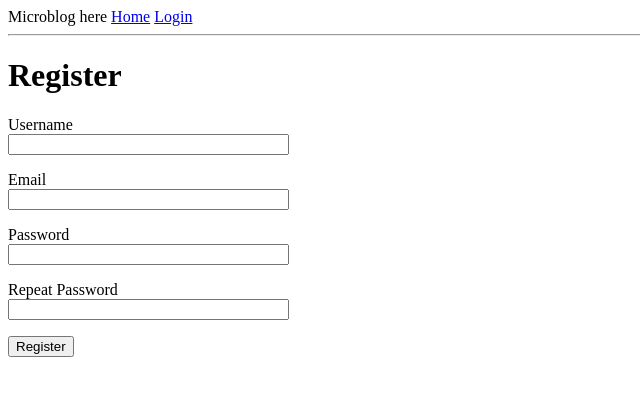
After one commit to nhson/flask-microblog, a Flask app: page /register in a window 1280 px wide. The commit adds this page. Shown: the top 396 px of the page, without its empty margins (0-640 px from the left). Run offline with Flask 3, Linux system fonts and the light colour scheme.

Commit message:
User register and error handle

```diff
--- a/app/forms.py
+++ b/app/forms.py
@@ -1,9 +1,52 @@
 from flask_wtf import FlaskForm
-from wtforms import StringField, PasswordField, BooleanField, SubmitField
-from wtforms.validators import DataRequired
+from wtforms import StringField, PasswordField, BooleanField, SubmitField, TextAreaField
+from wtforms.validators import ValidationError, DataRequired, Email, EqualTo, Length
+import sqlalchemy as sa
+from app import db
+from app.models import User
 
 class LoginForm(FlaskForm):
     username = StringField('Username', validators=[DataRequired()])
     password = PasswordField('Password', validators=[DataRequired()])
     remember_me = BooleanField('Remember me')
     submit = SubmitField('Sign in')
+
+class RegistrationForm(FlaskForm):
+    username = StringField('Username', validators=[DataRequired()])
+    email = StringField('Email', validators=[DataRequired(), Email()])
+    password = PasswordField('Password',validators=[DataRequired()])
+    password2 = PasswordField('Repeat Password',validators=[DataRequired(), EqualTo('password')])
+    submit = SubmitField('Register')
+
+    def validate_username(self, username):
+        user = db.session.scalar(sa.select(User).where(
+            User.username == username.data
+        ))
+        if user is not None:
+            raise ValidationError('Please use a difference username.')
+
+    def validate_email(self, email):
+        email = db.session.scalar(sa.select(User).where(
+            User.email == email.data
+        ))
+        if email is not None:
+            raise ValidationError('Please use a difference email.')
+
+class EditProfileForm(FlaskForm):
+    username = StringField('Username', validators=[DataRequired()])
+    about_me = TextAreaField('About me', validators=[Length(min=0, max=140)])
+    submit = SubmitField('Update')
+
+    def __init__(self, original_username, *args, **kwargs):
+        super().__init__(*args, **kwargs)
+        self.original_username = original_username
+
+    def validate_username(self, username):
+        print(username.data)
+        if username.data != self.original_username:
+            user = db.session.scalar(sa.select(User).where(
+                User.username == self.username.data))
+
+            if user is not None:
+                print(user)
+                raise ValidationError('Please use a different username.')
--- a/app/routes.py
+++ b/app/routes.py
@@ -1,11 +1,23 @@
 from flask import render_template, flash, redirect, url_for
 from app import app
+from app import db
 from app.forms import LoginForm
+from app.forms import RegistrationForm
+from app.forms import EditProfileForm
+
+from flask_login import current_user, login_user, logout_user
+from flask_login import login_required
+import sqlalchemy as sa
+
+from flask import request
+from urllib.parse import urlsplit
+from datetime import datetime, timezone
+from app.models import User
 
 @app.route('/')
 @app.route('/index')
+@login_required
 def index():
-    user = {'username': 'Hoang Son'}
     posts = [
         {
             'author':{'username': 'John'},
@@ -16,12 +28,72 @@ def index():
             'body': 'Beautiful day in Canada'
         }
     ]
-    return render_template('index.html', title='Home', user=user, posts=posts)
+    return render_template('index.html', title='Home', posts=posts)
 
 @app.route('/login', methods=['GET', 'POST'])
 def login():
+    if current_user.is_authenticated:
+        return redirect(url_for('index'))
+
     form = LoginForm()
     if form.validate_on_submit():
-        flash('Login requested for user{}, remember_me={}'.format(form.username.data, form.remember_me.data))
+        user = db.session.scalar(sa.select(User).where(User.username == form.username.data))
+        if user is None or not user.check_password(form.password.data):
+            flash('Invalid username or password')
+            return redirect(url_for('login'))
+        login_user(user, remember=form.remember_me.data)
+        next_page = request.args.get('next')
+        if not next_page or urlsplit(next_page).netloc !='':
+            next_page = url_for('index')
+        return redirect(next_page)
+    return render_template('login.html', title="Sign in", form=form)
+
+@app.route('/logout')
+def logout():
+    logout_user()
+    return redirect(url_for('index'))
+
+@app.route('/register', methods=['GET','POST'])
+def register():
+    if current_user.is_authenticated:
         return redirect(url_for('index'))
-    return render_template('login.html', title="Sign in", form=form)
+    form = RegistrationForm()
+    if form.validate_on_submit():
+        user = User(username=form.username.data, email=form.email.data)
+        user.set_password(form.password.data)
+        db.session.add(user)
+        db.session.commit()
+        flash('Congratulation, you are now a registered user')
+        return redirect(url_for('login'))
+    return render_template('register.html', title='Register', form=form)
+
+@app.route('/user/<username>')
+@login_required
+def user(username):
+    user = db.first_or_404(sa.select(User).where(User.username == username))
+    posts = [
+        {'author': user, 'body': 'Test post #1'},
+        {'author': user, 'body': 'Test post #2'}
+    ]
+    return render_template('user.html', user=user, posts=posts)
+
+@app.before_request
+def before_request():
+    if current_user.is_authenticated:
+        current_user.last_seen = datetime.now(timezone.utc)
+        db.session.commit()
+
+@app.route('/edit_profile', methods=['GET','POST'])
+@login_required
+def edit_profile():
+    form = EditProfileForm(current_user.username)
+    if form.validate_on_submit():
+        current_user.username = form.username.data
+        current_user.about_me = form.about_me.data
+        db.session.commit()
+        flash("Saved")
+        return redirect(url_for('edit_profile'))
+    elif request.method == 'GET':
+        form.username.data = current_user.username
+        form.about_me.data = current_user.about_me
+    return render_template('update_profile.html', title='Edit profile', form=form)
--- /dev/null
+++ b/app/templates/404.html
@@ -0,0 +1,6 @@
+{% extends 'base.html' %}
+
+{% block content %}
+    <h1>File Not Found</h1>
+    <p><a href="{{ url_for('index') }}">Back</a></p>
+{% endblock %}
--- /dev/null
+++ b/app/templates/_post.html
@@ -0,0 +1,6 @@
+<table>
+    <tr valign="top">
+        <td><img src=" {{post.author.avatar(32) }}"></td>
+        <td>User: {{post.author.username}} says:<br> {{ post.body }}</td>
+    </tr>
+</table>
--- a/app/templates/base.html
+++ b/app/templates/base.html
@@ -10,7 +10,13 @@
         <div>
             Microblog here
             <a href="{{ url_for('index') }}">Home</a>
+            {% if current_user.is_anonymous %}
             <a href="{{ url_for('login') }}">Login</a>
+            {%else%}
+            <a href="{{ url_for('user', username=current_user.username) }}">Profile</a>
+            <a href="{{ url_for('logout') }}">Logout</a>
+            {%endif%}
+
         </div>
         <hr>
         {% with messages = get_flashed_messages()%}
--- a/app/templates/index.html
+++ b/app/templates/index.html
@@ -1,7 +1,7 @@
 {% extends "base.html" %}
 
 {% block content %}
-  <h1> Hi, {{ user.username }}!</h1>
+  <h1> Hi, {{ current_user.username }}!</h1>
   {% for post in posts %}
   <div><p>{{ post.author.username}} says: <b>{{ post.body }}</b></p></div>
   {% endfor %}
--- a/app/templates/login.html
+++ b/app/templates/login.html
@@ -25,4 +25,5 @@
             {{form.submit()}}
         </p>
     </form>
+    <p>New User? <a href="{{ url_for('register') }}"> Click here to register!</a></p>
 {%endblock content %}
--- /dev/null
+++ b/app/templates/register.html
@@ -0,0 +1,39 @@
+{% extends 'base.html' %}
+
+{% block content %}
+    <h1>Register</h1>
+    <form action="", method="post">
+        {{form.hidden_tag()}}
+        <p>
+            {{ form.username.label }}<br>
+            {{ form.username(size=32) }}<br>
+            {% for error in form.username.errors %}
+                <span style="color: red;">[{{ error }}]</span>
+            {% endfor %}
+        </p>
+        <p>
+            {{ form.email.label }}<br>
+            {{ form.email(size= 32)}} <br>
+            {% for error in form.email.errors %}
+                <span style="color: red;">[{{ error }}]</span>
+            {% endfor %}
+        </p>
+        <p>
+            {{ form.password.label }}<br>
+            {{ form.password(size =32)}} <br>
+            {% for error in form.password.errors %}
+                <span style="color: red;">[{{ error }}]</span>
+            {% endfor %}
+        </p>
+        <p>
+            {{ form.password2.label }}<br>
+            {{ form.password2(size = 32)}} <br>
+            {% for error in form.password2.errors %}
+                <span style="color: red;">[{{ error }}]</span>
+            {% endfor %}
+        </p>
+        <p>
+            {{ form.submit() }}
+        </p>
+    </form>
+{% endblock %}
```
Also changed, not shown: app/__init__.py (+18 -1 lines), app/errors.py (added, +11 -0 lines), app/models.py (+25 -1 lines), app/templates/500.html (added, +7 -0 lines), app/templates/update_profile.html (added, +23 -0 lines), app/templates/user.html (added, +32 -0 lines), requirements.txt (added, +23 -0 lines), 1 other file.
